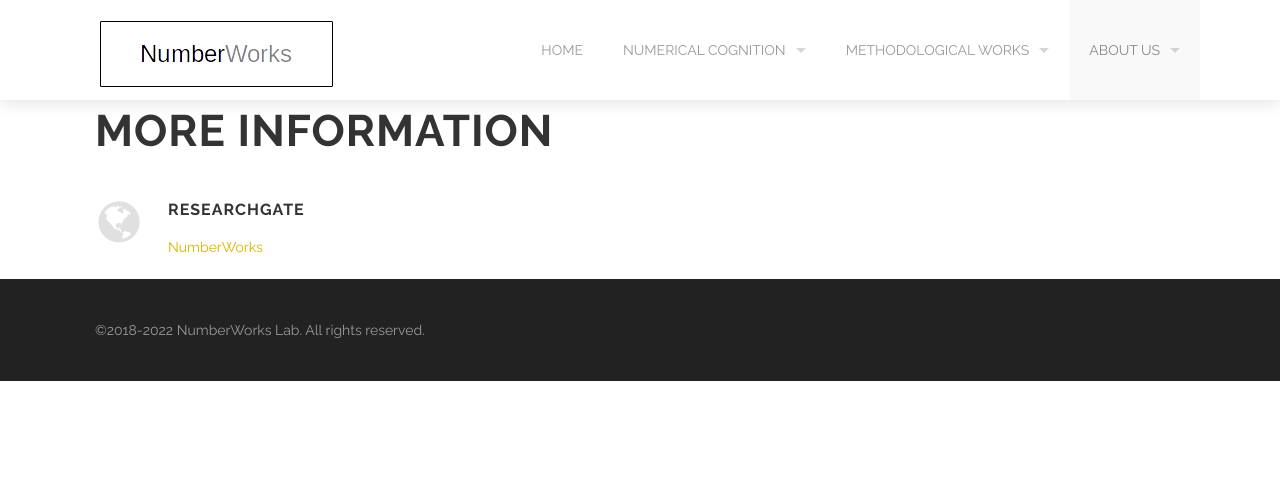
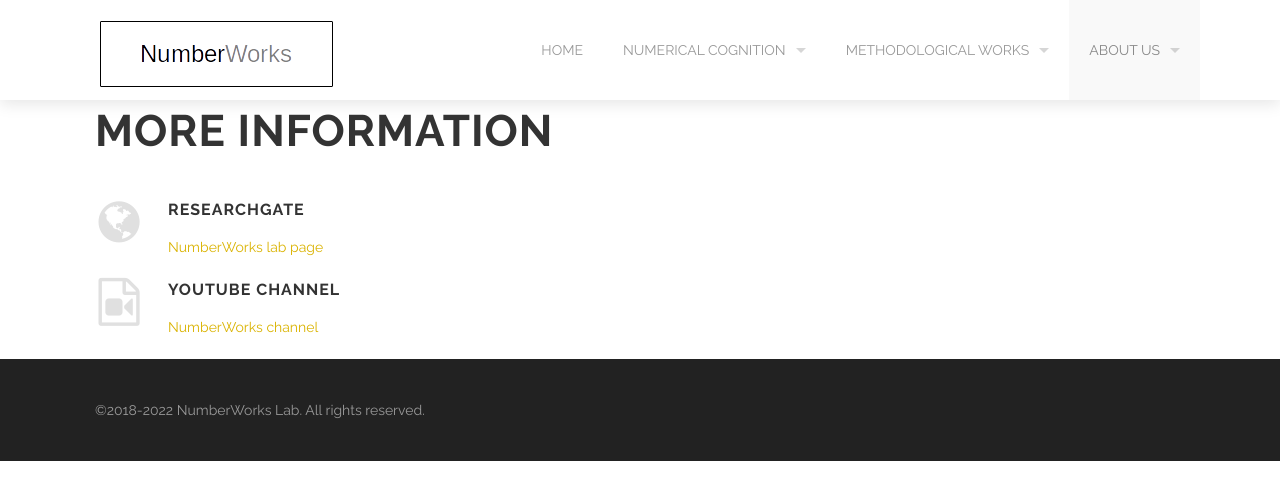
Before and after one commit to theNumberWorks/numberworks_website, a Jekyll site: the page built from more_information.md, in a window 1280 px wide. Shown: the top 500 px of the page. Built offline with Jekyll 4.4.1, drawn with Linux system fonts in a browser that asks for light colours.

Commit message:
Update more_information.md

```diff
--- a/more_information.md
+++ b/more_information.md
@@ -8,6 +8,9 @@ section_id: about
   <div class='icon-text-simple'>
     <i class='fa fa-globe'></i>
     <h3>ResearchGate</h3>
-    <p><a href="https://www.researchgate.net/lab/Attila-Krajcsi-Lab-The-Number-Works-Attila-Krajcsi">NumberWorks</a></p>
+    <p><a href="https://www.researchgate.net/lab/Attila-Krajcsi-Lab-The-Number-Works-Attila-Krajcsi">NumberWorks lab page</a></p>
+    <i class='fa fa-file-video-o'></i>
+    <h3>YouTube channel</h3>
+    <p><a href="https://www.youtube.com/channel/UC6Rh_DL_mrUhHoBZlWetN5A">NumberWorks channel</a></p>
   </div>
 </div>
```
